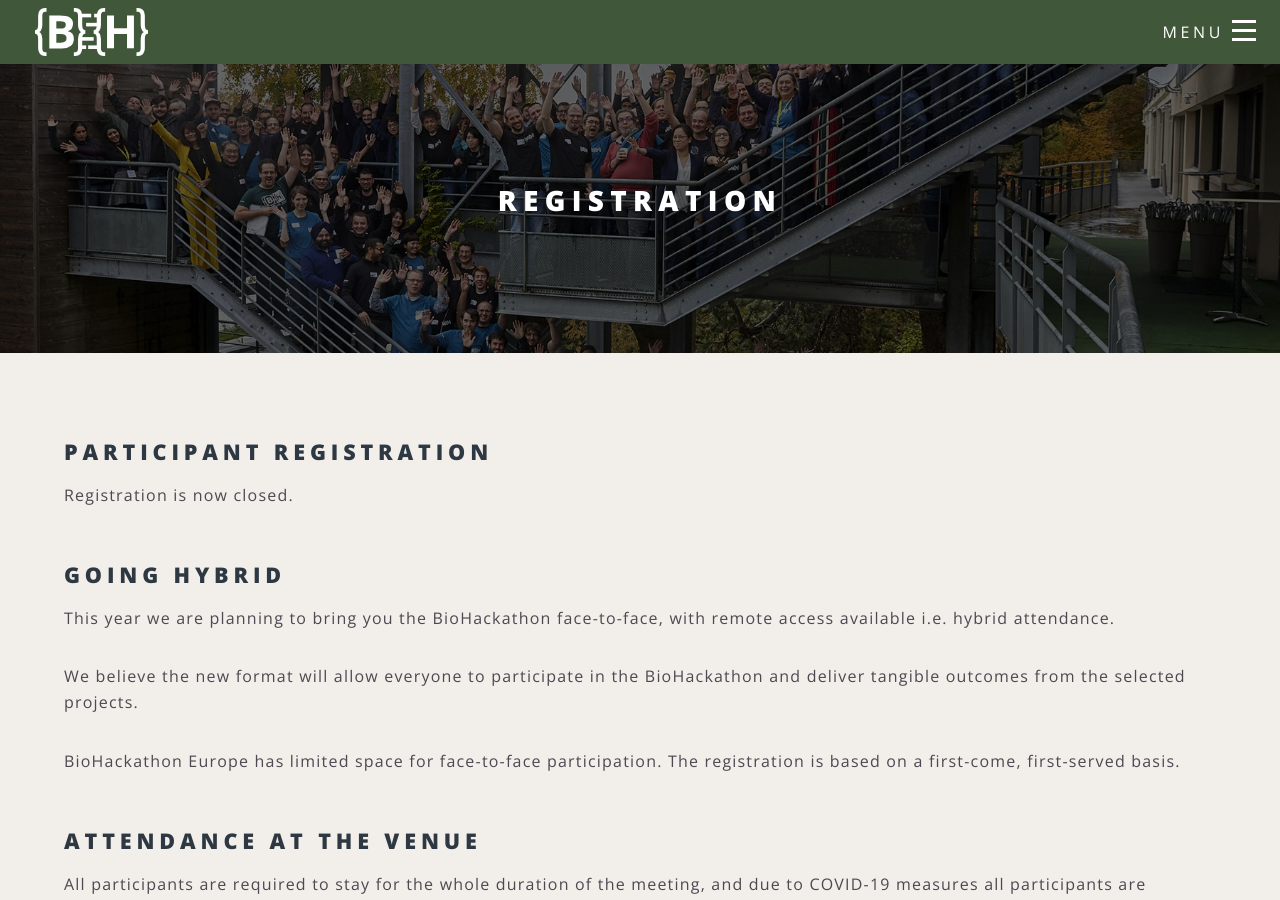
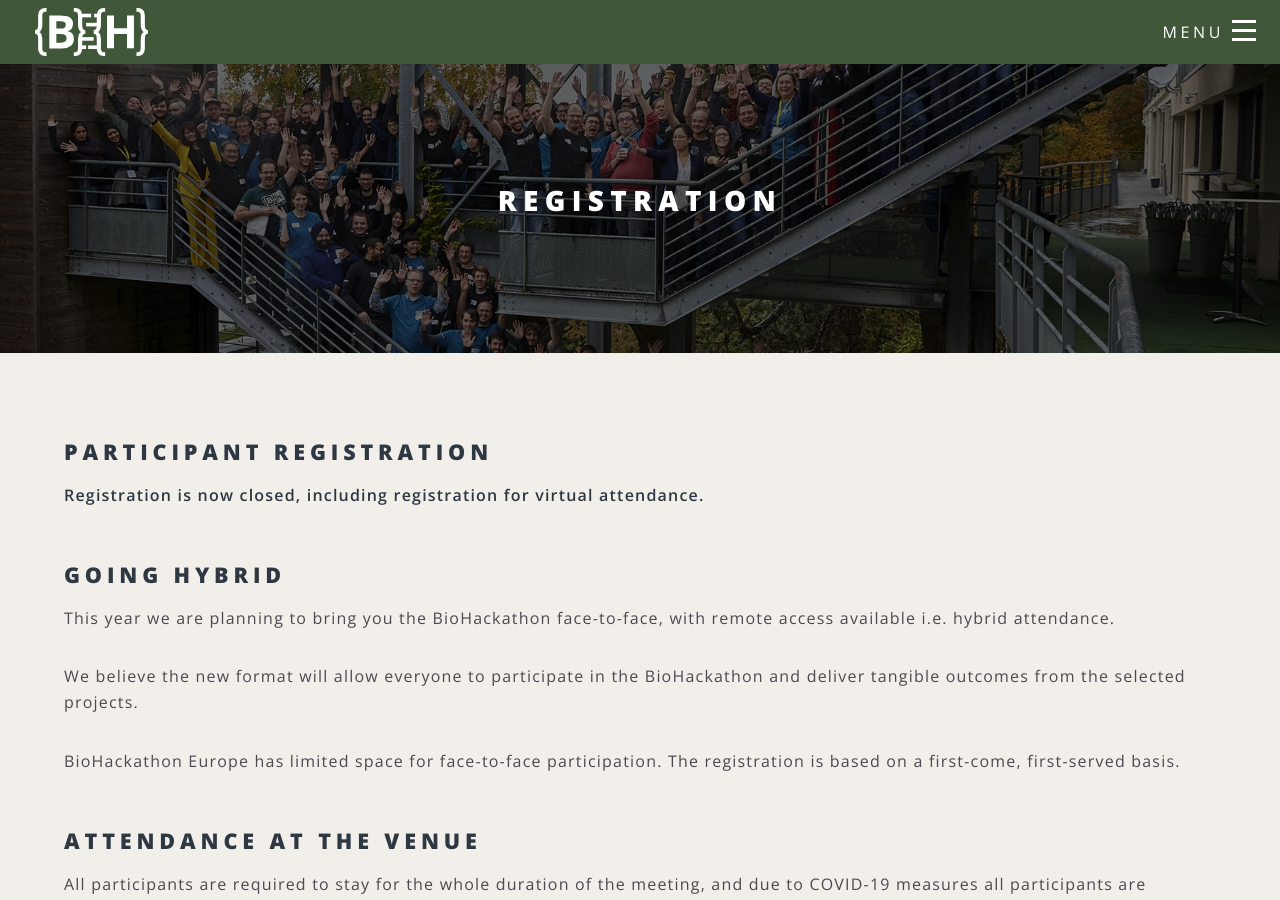
Before and after one commit to elixir-europe/biohackathon-europe-2022, a Jekyll site: the page built from registration.html, in a window 1280 px wide and 900 px high. Built offline with Jekyll 4.4.1, drawn with Linux system fonts in a browser that asks for light colours; nearby versions of some CDN libraries.

Commit message:
Update registration closure text

```diff
--- a/registration.html
+++ b/registration.html
@@ -9,7 +9,7 @@
         <h2>Participant registration</h2>
 
 
-        <p>Registration is now closed. </p>
+        <p><strong>Registration is now closed, including registration for virtual attendance. </strong></p>
         <h2 class="mt-5">Going hybrid</h2>
         <p>This year we are planning to bring you the BioHackathon face-to-face, with remote access available i.e. hybrid attendance. </p>
 
```
